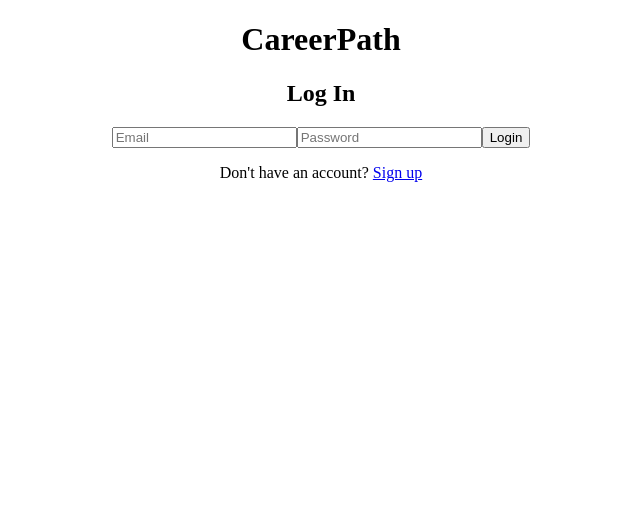
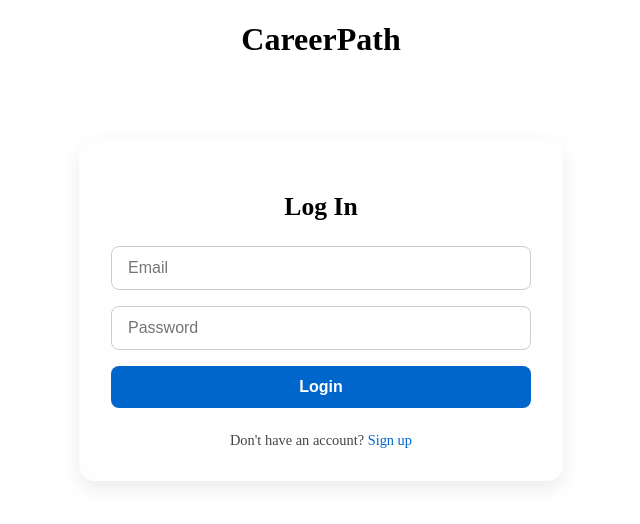
Before and after one commit to 26nm/careerpath, a React (Create React App) app in the folder careerpath/: page /login in a window 1280 px wide. Shown: the top 524 px of the page, without its empty margins (319-959 px from the left). Built offline with nearby package versions, Linux system fonts and the light colour scheme; no server answers.

Commit message:
Polished UI Designs

```diff
--- /dev/null
+++ b/careerpath/src/AuthForm.css
@@ -0,0 +1,98 @@
+/**
+ * AuthForm.css
+ *
+ * This stylesheet defines the styles for authentication forms (Login & Signup)
+ * in the CareerPath application. It focuses on clean, user-friendly design with
+ * responsive layout, modern UI elements, and subtle interactivity for improved UX.
+ *
+ * Key Styling Highlights:
+ * - `.auth-container`: Provides a card-like layout with padding, shadow, and centered content
+ * - Inputs and Buttons: Styled with consistent padding, rounded corners, hover/focus effects
+ * - `.auth-footer`: Styles for footer text and links (e.g., "Don't have an account?")
+ * - `.auth-error`: Highlights error messages in red for easy visibility
+ *
+ * This styling aims to enhance the visual polish and professionalism of the CareerPath app's
+ * authentication experience, ensuring it is both aesthetically pleasing and accessible.
+ *
+ * Nolan Dela Rosa
+ *
+ * May 3, 2025
+ */
+.auth-container {
+  background: #fefefe;
+  padding: 2rem;
+  max-width: 420px;
+  margin: 5rem auto;
+  border-radius: 16px;
+  box-shadow: 0 8px 20px rgba(0, 0, 0, 0.08);
+  transition: box-shadow 0.3s ease;
+}
+
+.auth-container:hover {
+  box-shadow: 0 12px 28px rgba(0, 0, 0, 0.12);
+}
+
+.auth-container h2 {
+  margin-bottom: 1.5rem;
+  font-weight: 600;
+  text-align: center;
+  font-size: 1.6rem;
+}
+
+.auth-container input {
+  display: block;
+  width: 100%;
+  margin: 0 0 1rem 0;
+  padding: 0.75rem 1rem;
+  border-radius: 8px;
+  border: 1px solid #ccc;
+  font-size: 1rem;
+  box-sizing: border-box;
+  transition: border-color 0.2s ease;
+}
+
+.auth-container input:focus {
+  outline: none;
+  border-color: #0077ff;
+  box-shadow: 0 0 0 2px rgba(0, 119, 255, 0.15);
+}
+
+.auth-container button {
+  width: 100%;
+  padding: 0.75rem;
+  border: none;
+  background-color: #0066cc;
+  color: white;
+  font-weight: 600;
+  font-size: 1rem;
+  border-radius: 8px;
+  cursor: pointer;
+  transition: background-color 0.2s ease;
+}
+
+.auth-container button:hover {
+  background-color: #0052a3;
+}
+
+.auth-footer {
+  margin-top: 1.5rem;
+  font-size: 0.9rem;
+  text-align: center;
+  color: #444;
+}
+
+.auth-footer a {
+  color: #0066cc;
+  text-decoration: none;
+}
+
+.auth-footer a:hover {
+  text-decoration: underline;
+}
+
+.auth-error {
+  color: red;
+  margin-top: 0.75rem;
+  text-align: center;
+  font-size: 0.9rem;
+}
--- a/careerpath/src/Login.js
+++ b/careerpath/src/Login.js
@@ -15,10 +15,12 @@
  *
  * May 3, 2025
  */
-import React, { useState } from 'react';
-import { signInWithEmailAndPassword } from 'firebase/auth';
-import { auth } from './firebase';
-import { useNavigate } from 'react-router-dom';
+import React, { useState } from "react";
+import { signInWithEmailAndPassword } from "firebase/auth";
+import { auth } from "./firebase";
+import { useNavigate } from "react-router-dom";
+import { Link } from "react-router-dom";
+import "./AuthForm.css";
 
 /**
  * Login
@@ -30,9 +32,9 @@ import { useNavigate } from 'react-router-dom';
  * @returns {JSX.Element} The rendered login form component.
  */
 function Login() {
-  const [email, setEmail] = useState('');
-  const [password, setPassword] = useState('');
-  const [error, setError] = useState('');
+  const [email, setEmail] = useState("");
+  const [password, setPassword] = useState("");
+  const [error, setError] = useState("");
   const navigate = useNavigate();
 
   /**
@@ -50,16 +52,15 @@ function Login() {
 
     try {
       await signInWithEmailAndPassword(auth, email, password);
-      alert('Login successful!');
-      navigate('/dashboard');
-
+      alert("Login successful!");
+      navigate("/dashboard");
     } catch (err) {
-        setError(err.message);
+      setError("Incorrect login credentials. Try again.");
     }
   };
 
   return (
-    <div>
+    <div className="auth-container">
       <h2>Log In</h2>
       <form onSubmit={handleLogin}>
         <input
@@ -78,10 +79,10 @@ function Login() {
         />
         <button type="submit">Login</button>
       </form>
-      <p>
-        Don't have an account? <a href="/signup"> Sign up</a>
-      </p>
-      {error && <p style={{ color: 'red'}}>{error}</p>}
+      {error && <p className="auth-error">{error}</p>}
+      <div className="auth-footer">
+        Don't have an account? <Link to="/signup">Sign up</Link>
+      </div>
     </div>
   );
 }
--- a/careerpath/src/Signup.js
+++ b/careerpath/src/Signup.js
@@ -16,10 +16,12 @@
  *
  * May 3, 2025
  */
-import React, { useState } from 'react';
-import { createUserWithEmailAndPassword } from 'firebase/auth';
-import { auth } from './firebase';
-import { useNavigate } from 'react-router-dom';
+import React, { useState } from "react";
+import { createUserWithEmailAndPassword } from "firebase/auth";
+import { auth } from "./firebase";
+import { useNavigate } from "react-router-dom";
+import { Link } from "react-router-dom";
+import "./AuthForm.css";
 
 /**
  * Signup component
@@ -34,9 +36,9 @@ import { useNavigate } from 'react-router-dom';
  * the first step in the user flow for CareerPath.
  */
 function Signup() {
-  const [email, setEmail] = useState('');
-  const [password, setPassword] = useState('');
-  const [error, setError] = useState('')
+  const [email, setEmail] = useState("");
+  const [password, setPassword] = useState("");
+  const [error, setError] = useState("");
   const navigate = useNavigate();
 
   /**
@@ -54,15 +56,15 @@ function Signup() {
 
     try {
       await createUserWithEmailAndPassword(auth, email, password);
-      alert('Signup successful!');
-      navigate('/dashboard');
+      alert("Signup successful!");
+      navigate("/dashboard");
     } catch (err) {
-        setError(err.message);
+      setError("An error occurred. Please try again.");
     }
   };
 
   return (
-    <div>
+    <div className="auth-container">
       <h2>Sign Up</h2>
       <form onSubmit={handleSignup}>
         <input
@@ -71,7 +73,6 @@ function Signup() {
           value={email}
           onChange={(e) => setEmail(e.target.value)}
           required
-
         />
         <input
           type="password"
@@ -82,10 +83,10 @@ function Signup() {
         />
         <button type="submit">Sign Up</button>
       </form>
-      <p>
-        Already have an account? <a href="/login">Log in</a>
-      </p>
-      {error && <p style = {{color: 'red'}}>{error}</p>}
+      {error && <p className="auth-error">{error}</p>}
+      <div className="auth-footer">
+        Already have an account? <Link to="/login">Log in</Link>
+      </div>
     </div>
   );
 }
```
Also changed, not shown: careerpath/src/App.js (+7 -7 lines).
